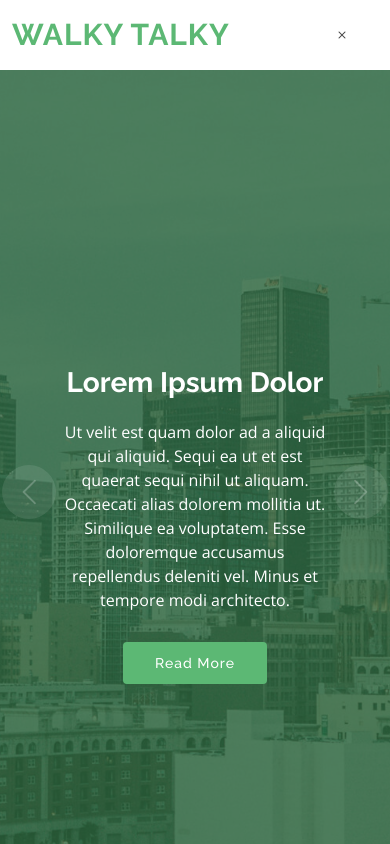
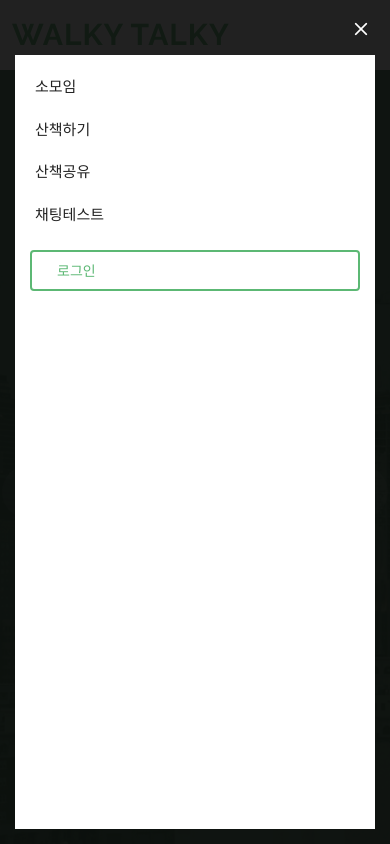
Before and after one commit to ssafy-10th-a808-team/walky-talky, a Vue app in the folder frontend/: page / in a window 390 px wide. Both pictures are taken after a click on the icon 364 px from the left and 35 px from the top of the page. Shown: the top 844 px of the page. Built offline with nearby package versions, Linux system fonts and the light colour scheme.

Commit message:
[FE] Fix : 헤더 모바일 화면 오류 수정

```diff
--- a/frontend/src/components/common/TheHeaderNav.vue
+++ b/frontend/src/components/common/TheHeaderNav.vue
@@ -6,23 +6,23 @@
       <!-- Uncomment below if you prefer to use an image logo -->
       <!-- <a href="index.html" class="logo me-auto"><img src="assets/img/logo.png" alt="" class="img-fluid"></a>-->
 
-      <nav id="navbar" class="navbar" @click="closeNav">
+      <nav id="navbar" class="navbar">
         <ul>
-          <li>
+          <li @click="closeNav">
             <RouterLink :to="{ name: 'club' }" class="nav-link scrollto">소모임</RouterLink>
           </li>
 
-          <li>
+          <li @click="closeNav">
             <RouterLink :to="{ name: 'DoWalk' }" class="nav-link scrollto">산책하기</RouterLink>
           </li>
-          <li>
+          <li @click="closeNav">
             <RouterLink :to="{ name: 'share-board' }" class="nav-link scrollto"
               >산책공유</RouterLink
             >
           </li>
           <!-- <li><a class="nav-link scrollto" href="#portfolio">Portfolio</a></li>
           <li><a class="nav-link scrollto" href="#team">Team</a></li> -->
-          <li>
+          <li @click="closeNav">
             <RouterLink :to="{ name: 'club-chat', params: { seq: 8 } }" class="nav-link scrollto"
               >채팅테스트</RouterLink
             >
@@ -32,7 +32,7 @@
               ><span>hi, {{ nickname }}</span> <i class="bi bi-chevron-down"></i
             ></a>
             <ul>
-              <li>
+              <li @click="closeNav">
                 <RouterLink :to="{ name: 'Mypage' }"><a href="#">마이페이지</a></RouterLink>
               </li>
               <!-- <li class="dropdown"><a href="#"><span>Deep Drop Down</span> <i class="bi bi-chevron-right"></i></a>
@@ -44,7 +44,7 @@
                   <li><a href="#">Deep Drop Down 5</a></li>
                 </ul>
               </li> -->
-              <li>
+              <li @click="closeNav">
                 <RouterLink :to="{ name: 'Logout' }"><a href="#">로그아웃</a></RouterLink>
               </li>
               <!-- <li><a href="#">Drop Down 3</a></li>
@@ -52,7 +52,7 @@
             </ul>
           </li>
           <!-- <li><a class="nav-link scrollto" href="#contact">Contact</a></li> -->
-          <li v-if="!memberstore.isLogin">
+          <li v-if="!memberstore.isLogin" @click="closeNav">
             <RouterLink :to="{ name: 'Login' }" class="getstarted scrollto">로그인</RouterLink>
           </li>
         </ul>
@@ -70,11 +70,22 @@ import { useMemberStore } from '@/stores/member'
 const memberstore = useMemberStore()
 const nickname = ref(memberstore.nickname)
 
+// const closeNav = () => {
+//   const navbar = document.querySelector('#navbar')
+//   if (navbar.classList.contains('navbar-mobile')) {
+//     const mobileNavToggle = document.querySelector('.mobile-nav-toggle')
+//     mobileNavToggle.classList.toggle('bi-x')
+//     mobileNavToggle.classList.toggle('bi-list')
+//     // navbar.classList.remove('navbar-mobile')
+//   }
+// }
 const closeNav = () => {
-  const navbar = document.querySelector('#navbar')
-  navbar.classList.toggle('navbar-mobile')
-  navbar.classList.toggle('bi-list')
-  navbar.classList.toggle('bi-x')
+  const navtoggle = document.querySelector('.bi-x')
+  if (navtoggle) {
+    navtoggle.click()
+  }
+
+  // navbar.classList.toggle('navbar-mobile')
 }
 </script>
 
--- a/frontend/src/router/index.js
+++ b/frontend/src/router/index.js
@@ -152,7 +152,7 @@ router.beforeEach((to, from) => {
     !memberstore.isLogin
   ) {
     window.alert('로그인이 필요합니다')
-    return { name: 'home' }
+    return { name: 'Login' }
   }
   if ((to.name === 'Signup' || to.name === 'Login') && memberstore.isLogin) {
     window.alert('이미 로그인하셨습니다')
```
